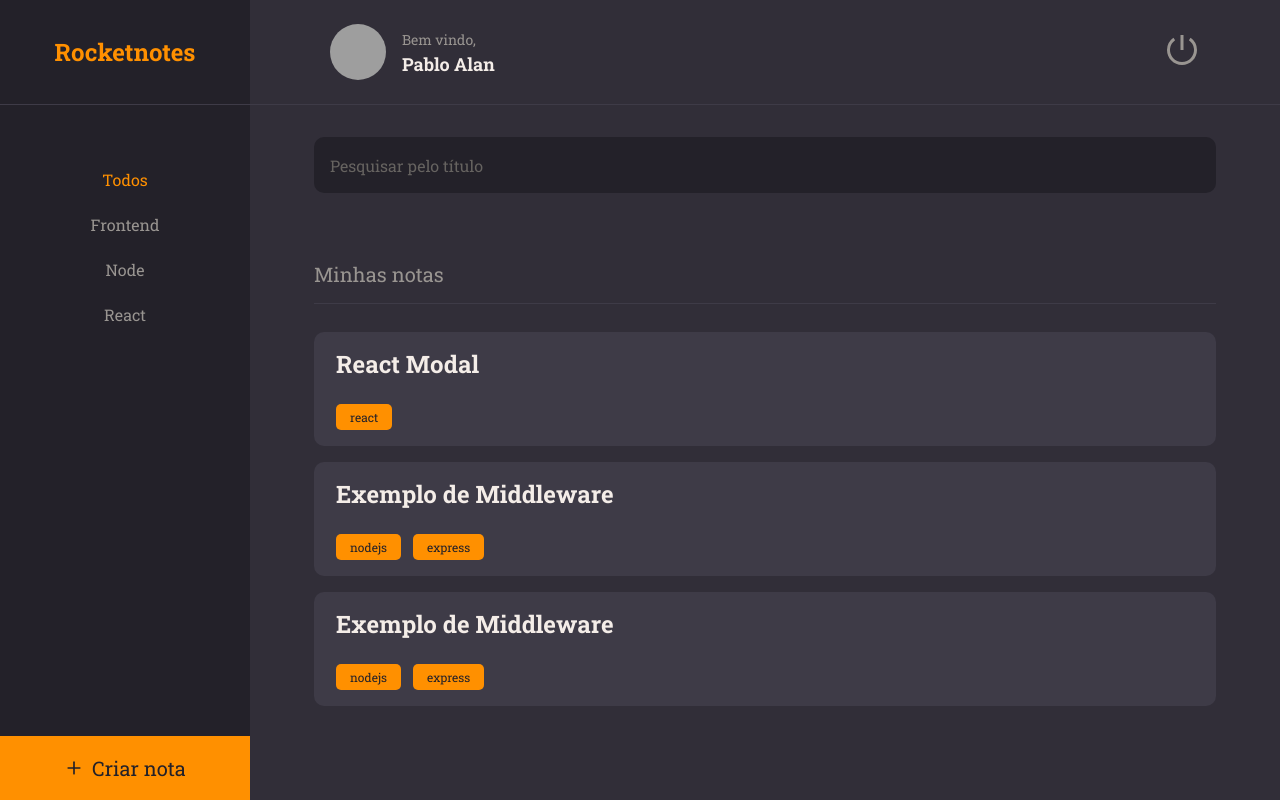
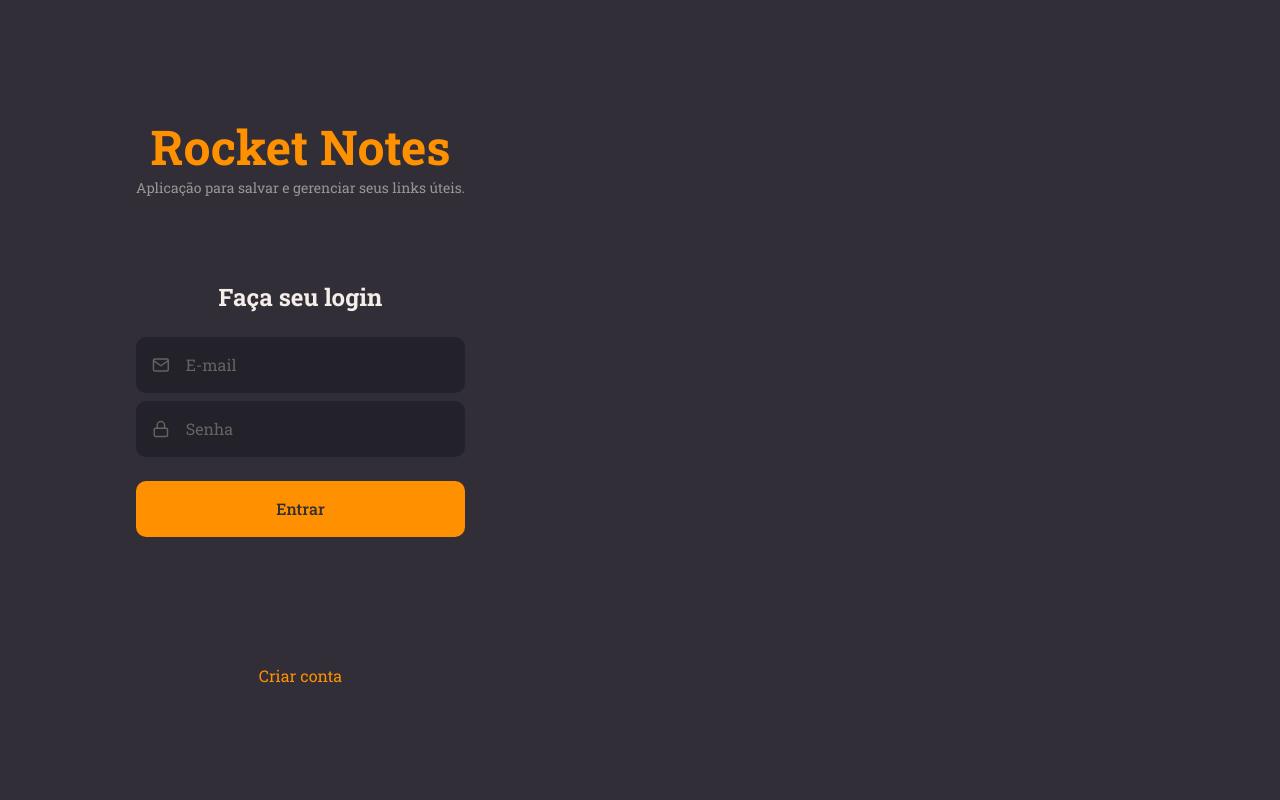
Before and after one commit to PabloXT14/Rocketnotes-Web, a React (Vite) app: page / in a window 1280 px wide. Built offline with nearby package versions, Linux system fonts and the light colour scheme; grey boxes are pictures that could not be loaded.

Commit message:
feat: implementing SignIn page

```diff
--- a/src/App.tsx
+++ b/src/App.tsx
@@ -3,12 +3,13 @@
 import { defaultTheme } from "./styles/theme/defaultTheme";
 import { GlobalStyles } from "./styles/global";
 import { Home } from "./pages/Home";
+import { SignIn } from "./pages/SignIn";
 
 export function App() {
   return (
     <ThemeProvider theme={defaultTheme}>
       <GlobalStyles />
-      <Home />
+      <SignIn />
     </ThemeProvider>
   )
 }
--- /dev/null
+++ b/src/pages/SignIn/index.tsx
@@ -0,0 +1,36 @@
+import { Input } from "../../components/Input";
+import { Form, SignInContainer } from "./styles";
+
+import { FiMail, FiLock } from 'react-icons/fi';
+import { Button } from "../../components/Button";
+
+export function SignIn() {
+  return (
+    <SignInContainer>
+      <Form>
+        <h1>Rocket Notes</h1>
+        <p>Aplicação para salvar e gerenciar seus links úteis.</p>
+
+        <h2>Faça seu login</h2>
+
+        <Input
+          placeholder="E-mail"
+          type="text"
+          icon={FiMail}
+        />
+
+        <Input
+          placeholder="Senha"
+          type="password"
+          icon={FiLock}
+        />
+
+        <Button title="Entrar" />
+
+        <a href="#">
+          Criar conta
+        </a>
+      </Form>
+    </SignInContainer>
+  )
+}
--- /dev/null
+++ b/src/pages/SignIn/styles.ts
@@ -0,0 +1,40 @@
+import styled from "styled-components";
+
+export const SignInContainer = styled.div`
+  height: 100vh;
+
+  display: flex;
+  align-items: stretch;
+`;
+
+export const Form = styled.form`
+  padding: 0 8.5rem;
+
+  display: flex;
+  flex-direction: column;
+  align-items: center;
+  justify-content: center;
+
+  text-align: center;
+
+  > h1 {
+    font-size: 3rem;
+    color: ${({ theme }) => theme.COLORS.ORANGE};
+  }
+
+  > h2 {
+    font-size: 1.5rem;
+    margin-top: 5.25rem;
+    margin-bottom: 1.5rem;
+  }
+
+  > p {
+    font-size: 0.875rem;
+    color: ${({ theme }) => theme.COLORS.GRAY_100};
+  }
+
+  > a {
+    margin-top: 8rem;
+    color: ${({ theme }) => theme.COLORS.ORANGE};
+  }
+`;
```
